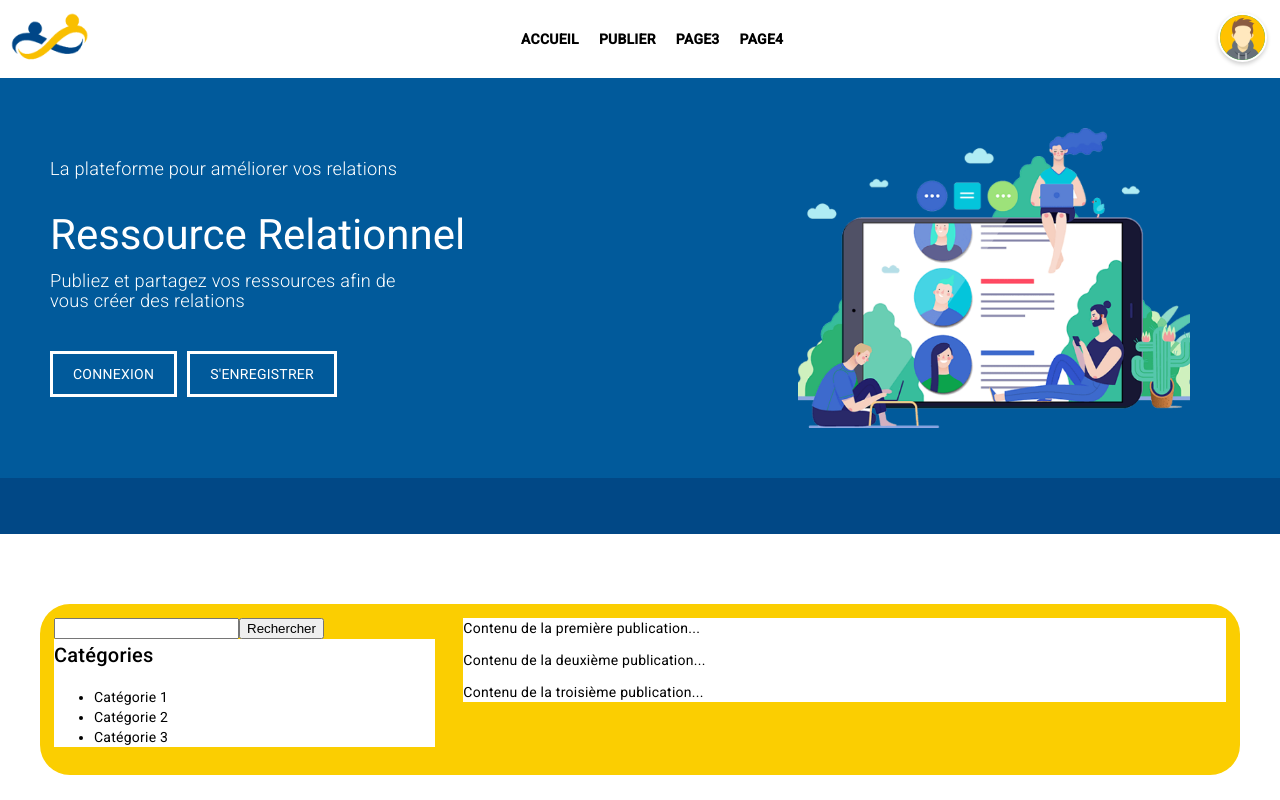
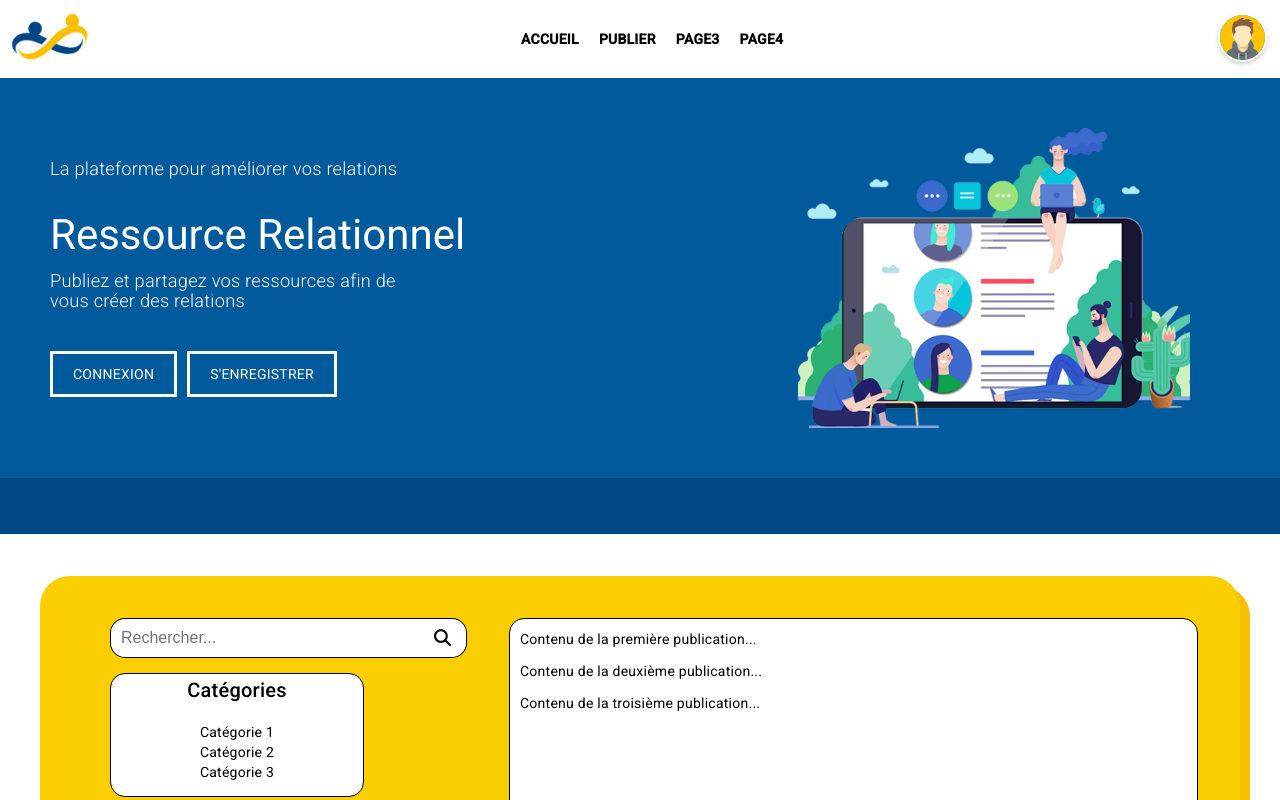
Before and after one commit to Pixuuu/Cube, an Angular app in the folder cube/: page / in a window 1280 px wide. Shown: the top 800 px of the page. Built offline with nearby package versions, Linux system fonts and the light colour scheme.

Commit message:
Ajout du css pour la partie publication (pas terminé)

```diff
--- a/cube/src/app/index/index.component.css
+++ b/cube/src/app/index/index.component.css
@@ -128,37 +128,55 @@ nav {
   display: flex;
   flex-wrap: wrap;
   max-width: 1200px;
-    margin: 5em auto;
+  margin: 3em auto;
+  height: 666px;
   background-color: #FBCE01;
   border-radius: 30px;
-    /*box-shadow: #000 5px; à faire*/
-  }
-
-  .cat-menu {
-    background-color: white;
-  }
-
-  .publi-menu{
-    background-color: white;
+  box-shadow: 10px 10px 0px 0px #F9BE01;
 }
 
 /* Section de la barre de recherche et des catégories */
 aside {
   flex: 1;
-    padding: 1em;
+  padding-top: 3em;
+  padding-left: 5em;
   background-color: transparent;
 }
 
 /* Section des publications */
 article {
   flex: 2;
-    padding: 1em;
+  padding: 3em;
   background-color: transparent;
 }
 
 /* Style pour les titres des sections */
 h2 {
   margin-top: 0;
+}
+
+.publi-menu{
+  border-radius: 15px;
+  background-color: white;
+  border: 1px black solid;
+  padding: 10px;
+  height: 100%;
+}
+
+.cat-menu{
+  border-radius: 15px;
+  background-color: white;
+  border: 1px black solid;
+  text-align: center;
+  width: 18em;
+}
+
+.cat-menu li{
+  list-style-type: none;
+}
+
+.cat-menu ul{
+  padding: 0;
 }
 
 footer{
@@ -170,3 +188,36 @@ nav {
   align-items: center;
   color: white;
 }
+
+form {
+  display: flex;
+  align-items: center;
+  padding-bottom: 15px;
+}
+
+input[type="text"] {
+  padding: 10px;
+  border: none;
+  border-radius: 15px 0 0 15px;
+  border-top: 1px solid black;
+  border-left: 1px solid black;
+  border-bottom: 1px solid black;
+  width: 18em;
+  font-size: 16px;
+  outline: none;
+}
+
+button[type="submit"] {
+  background-color: white;
+  border: none;
+  border-radius: 0 15px 15px 0;
+  border-top: 1px solid black;
+  border-right: 1px solid black;
+  border-bottom: 1px solid black;
+  padding: 10px 15px;
+  cursor: pointer;
+}
+
+button[type="submit"] i {
+  font-size: 17px;
+}
--- a/cube/src/app/index/index.component.html
+++ b/cube/src/app/index/index.component.html
@@ -45,10 +45,10 @@
 
     <div class="container">
         <aside>
-          <form>
-            <input type="text" id="search" name="search">
-            <input type="submit" value="Rechercher">
-          </form>
+            <form>
+                <input type="text" placeholder="Rechercher...">
+                <button type="submit"><i class="fa fa-search"></i></button>
+            </form>
           <div class="cat-menu">
           <h2>Catégories</h2>
           <ul>
--- a/cube/src/index.html
+++ b/cube/src/index.html
@@ -9,6 +9,8 @@
   <link rel="preconnect" href="https://fonts.gstatic.com">
   <link href="https://fonts.googleapis.com/css2?family=Roboto:wght@300;400;500&display=swap" rel="stylesheet">
   <link href="https://fonts.googleapis.com/icon?family=Material+Icons" rel="stylesheet">
+  <link rel="stylesheet" href="https://kit.fontawesome.com/cf0fffa5a3.css" crossorigin="anonymous">
+  <script src="https://kit.fontawesome.com/cf0fffa5a3.js" crossorigin="anonymous"></script>
 </head>
 <body class="mat-typography">
   <app-root></app-root>
```
Lines whose indentation alone changed are shown as unchanged.
